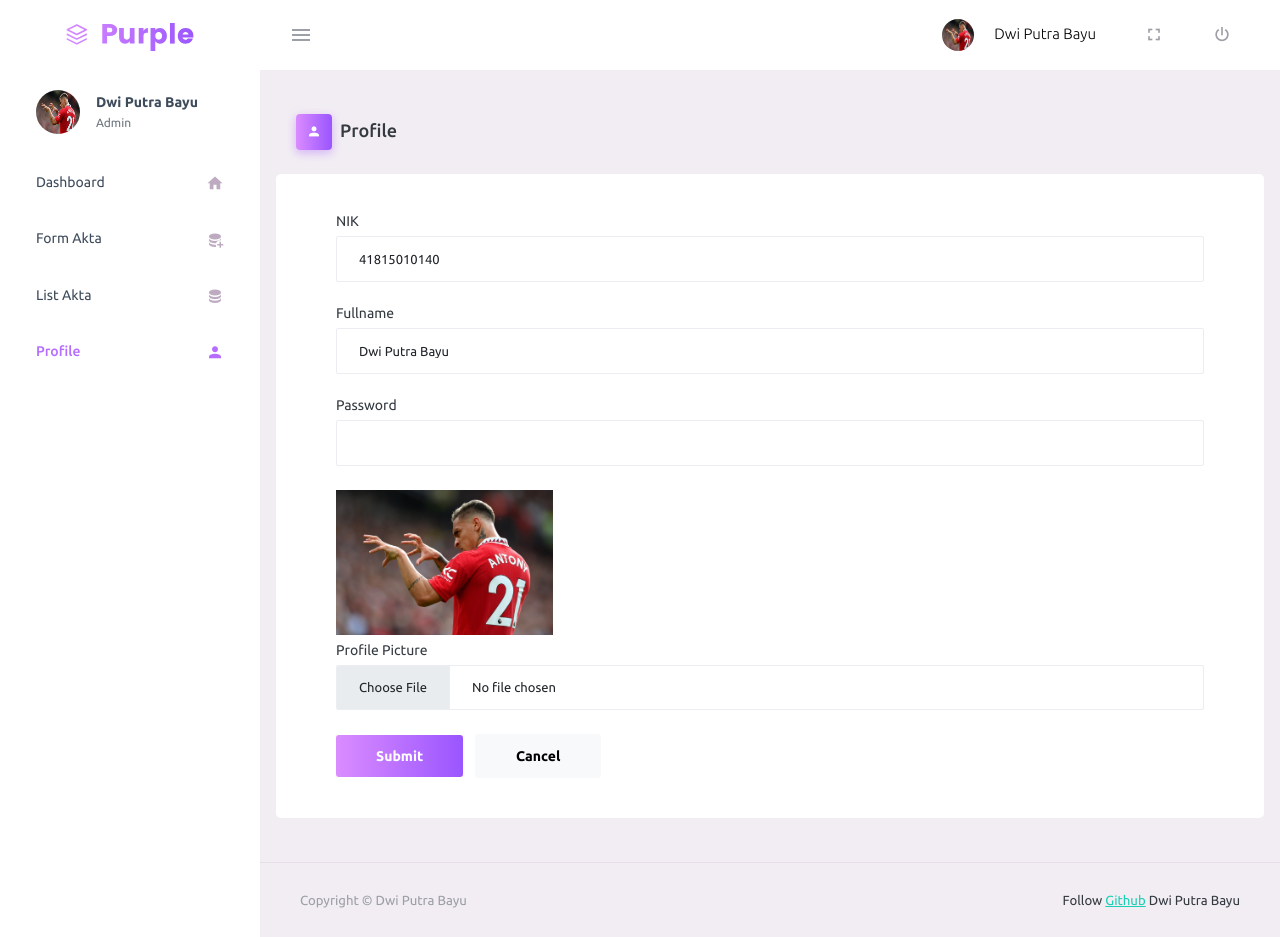
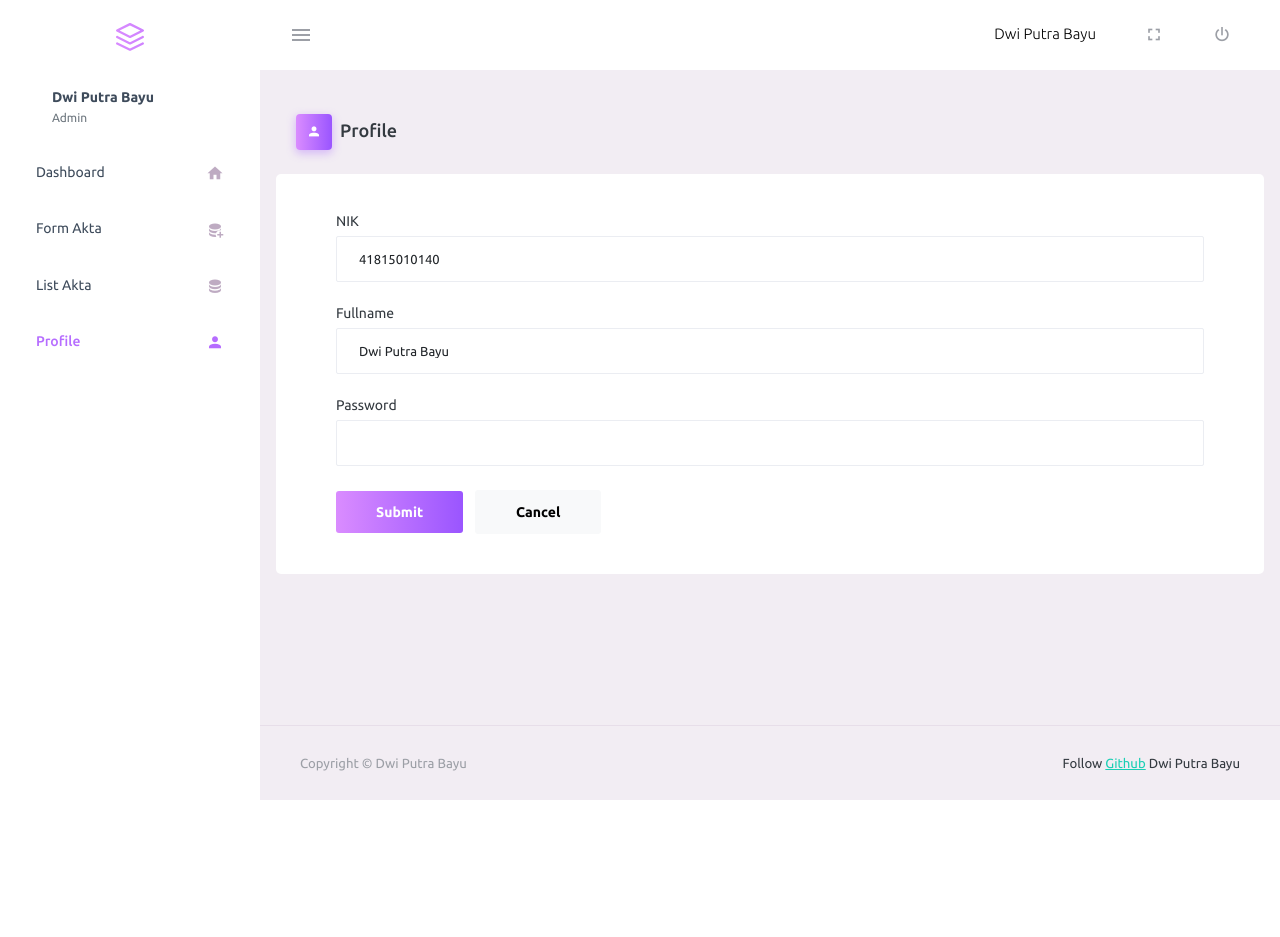
Before and after one commit to dpbayu/AktaPlus, a PHP site: page /admin/profile.php in a window 1280 px wide. After the commit the page ends 800 px from the top, so only its background shows below. Run offline with PHP 8.4, Linux system fonts and the light colour scheme; a user stored in the database is signed in.

Commit message:
without profile picture

```diff
--- a/admin/partials/navbar.php
+++ b/admin/partials/navbar.php
@@ -1,7 +1,7 @@
 <nav class="navbar default-layout-navbar col-lg-12 col-12 p-0 fixed-top d-flex flex-row">
   <div class="text-center navbar-brand-wrapper d-flex align-items-center justify-content-center">
     <a class="navbar-brand brand-logo" href="index.php">
-      <img src="assets/images/logo.svg" alt="logo" />
+      <img src="assets/images/logo-mini.svg" alt="logo" />
     </a>
     <a class="navbar-brand brand-logo-mini" href="index.php">
       <img src="assets/images/logo-mini.svg" alt="logo" />
@@ -14,9 +14,6 @@
     <ul class="navbar-nav navbar-nav-right">
       <li class="nav-item nav-profile dropdown">
         <a class="nav-link" href="../admin/profile.php">
-          <div class="nav-profile-img">
-            <img src="../assets/image/<?php echo $_SESSION['profile_pic'] ?>" alt="image">
-          </div>
           <div class="nav-profile-text">
             <p class="mb-1 text-black"><?php echo $_SESSION['fullname'] ?></p>
           </div>
--- a/admin/partials/sidebar.php
+++ b/admin/partials/sidebar.php
@@ -2,9 +2,6 @@
   <ul class="nav">
     <li class="nav-item nav-profile">
       <a href="#" class="nav-link">
-        <div class="nav-profile-image">
-          <img src="../assets/image/<?php echo $_SESSION['profile_pic'] ?>" alt="profile">
-        </div>
         <div class="nav-profile-text d-flex flex-column">
           <span class="font-weight-bold mb-2"><?php echo $_SESSION['fullname'] ?></span>
           <span class="text-secondary text-small"><?php echo $_SESSION['role'] ?></span>
--- a/admin/profile.php
+++ b/admin/profile.php
@@ -49,11 +49,6 @@ require "../include/db.php";
                                         <label for="password">Password</label>
                                         <input type="password" class="form-control" id="password" name="password">
                                     </div>
-                                    <img src="../assets/image/<?php echo $_SESSION['profile_pic'] ?>" class="col-3 mb-2">
-                                    <div class="form-group">
-                                        <label>Profile Picture</label>
-                                        <input type="file" class="form-control" name="profile_pic">
-                                    </div>
                                     <button type="submit" name="update"
                                         class="btn btn-gradient-primary me-2">Submit</button>
                                     <button class="btn btn-light">Cancel</button>
```
Also changed, not shown: admin/function.php (+2 -12 lines), e-note.sql (+7 -6 lines), assets/image/1670915468Antony.jpeg (deleted), assets/image/1670920089Tzuyu 4.jpg (deleted), assets/image/1671034006Tzuyu 1.jfif (deleted).
